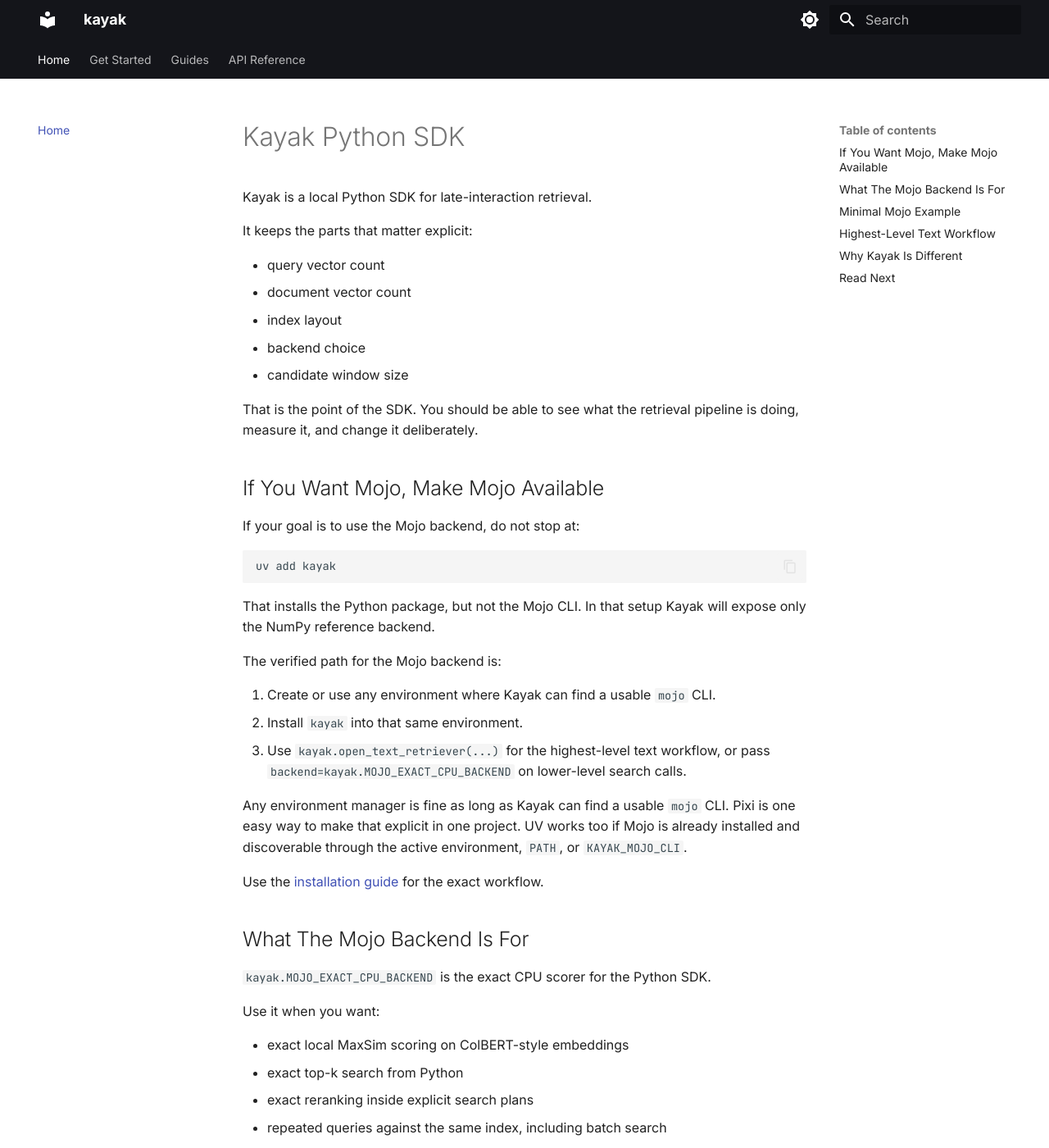
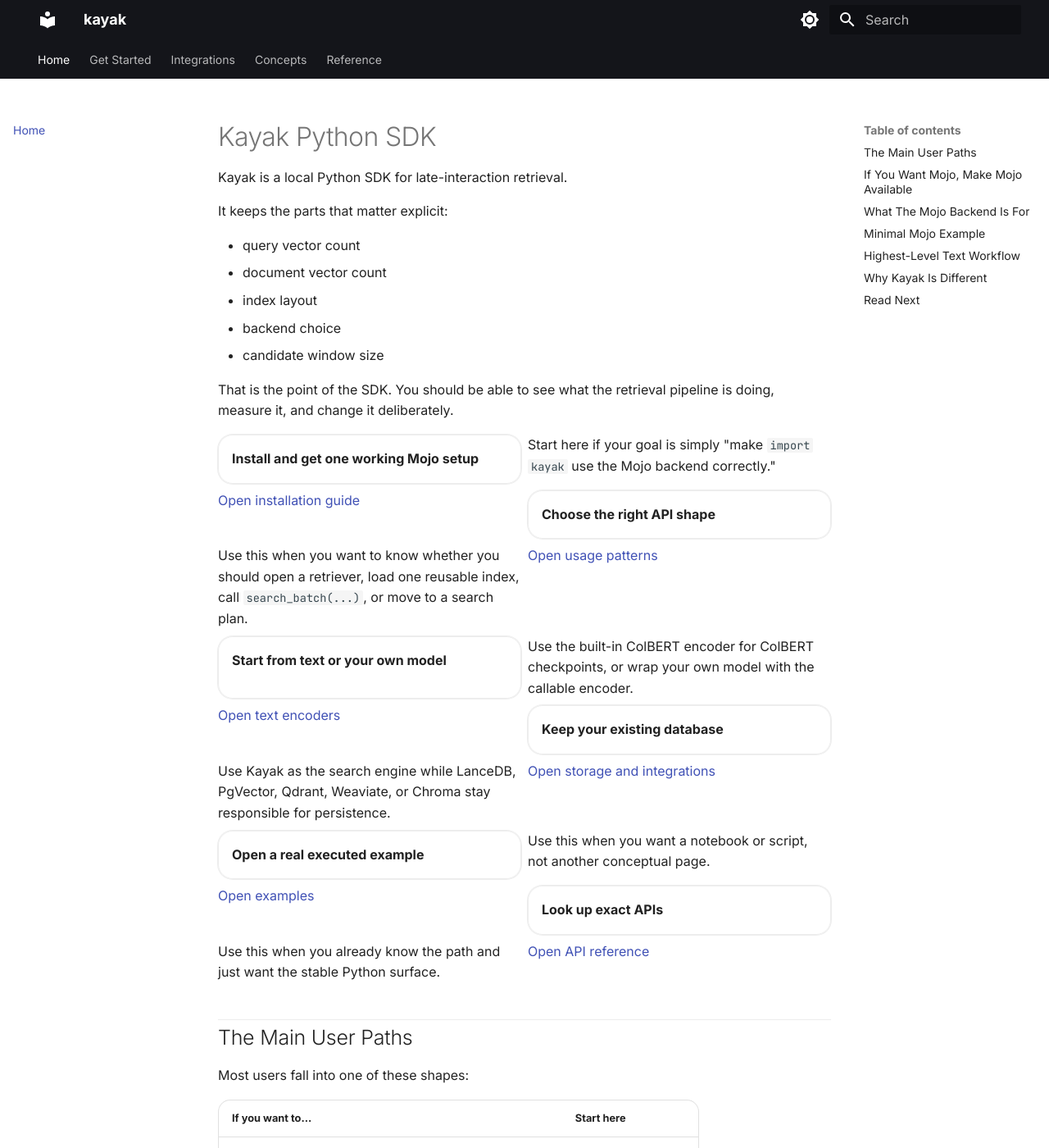
Before and after one commit to teilomillet/kayak-docs, an MkDocs documentation site: the page built from docs/index.md, in a window 1280 px wide and 1400 px high. Shown: the whole window at 82% size. Built offline with MkDocs 1.6.1 and Material for MkDocs 9.7.7, drawn with Linux system fonts in a browser that asks for light colours; some of the changed text lies outside the part shown.

Commit message:
Improve docs navigation and presentation

```diff
--- a/docs/index.md
+++ b/docs/index.md
@@ -12,6 +12,65 @@
 
 That is the point of the SDK. You should be able to see what the retrieval
 pipeline is doing, measure it, and change it deliberately.
+
+<div class="grid cards" markdown>
+
+- __Install and get one working Mojo setup__
+
+  Start here if your goal is simply "make `import kayak` use the Mojo backend
+  correctly."
+
+  [Open installation guide](installation.md)
+
+- __Choose the right API shape__
+
+  Use this when you want to know whether you should open a retriever, load one
+  reusable index, call `search_batch(...)`, or move to a search plan.
+
+  [Open usage patterns](usage-patterns.md)
+
+- __Start from text or your own model__
+
+  Use the built-in ColBERT encoder for ColBERT checkpoints, or wrap your own
+  model with the callable encoder.
+
+  [Open text encoders](text-encoders.md)
+
+- __Keep your existing database__
+
+  Use Kayak as the search engine while LanceDB, PgVector, Qdrant, Weaviate, or
+  Chroma stay responsible for persistence.
+
+  [Open storage and integrations](storage-and-search.md)
+
+- __Open a real executed example__
+
+  Use this when you want a notebook or script, not another conceptual page.
+
+  [Open examples](examples.md)
+
+- __Look up exact APIs__
+
+  Use this when you already know the path and just want the stable Python
+  surface.
+
+  [Open API reference](api.md)
+
+</div>
+
+## The Main User Paths
+
+Most users fall into one of these shapes:
+
+| If you want to... | Start here |
+| --- | --- |
+| get one Mojo-capable install working | [Installation](installation.md) |
+| run one local exact search quickly | [Quickstart](quickstart.md) |
+| choose between retriever, batch search, and plans | [Usage Patterns](usage-patterns.md) |
+| pass a Hugging Face ColBERT checkpoint or your own model | [Text Encoders](text-encoders.md) |
+| keep your vector database and let Kayak search | [Storage + Search](storage-and-search.md) |
+| inspect adapter-specific facts and notebooks | [Vector Databases](vector-databases.md) |
+| serve many same-process callers on one fixed hosted snapshot | [Hosted Engine Python](hosted-engine-python.md) |
 
 ## If You Want Mojo, Make Mojo Available
 
@@ -37,6 +96,11 @@
 `PATH`, or `KAYAK_MOJO_CLI`.
 
 Use the [installation guide](installation.md) for the exact workflow.
+
+!!! note "Short version"
+    `uv add kayak` installs the Python SDK. It does not install Mojo.
+    If you want the Mojo backend, make sure Kayak can discover a usable
+    `mojo` CLI in the same environment.
 
 ## What The Mojo Backend Is For
 
@@ -162,6 +226,7 @@
 - [Installation](installation.md) for the Mojo-capable install paths
 - [Quickstart](quickstart.md) for a working Mojo-first script
 - [Text Encoders](text-encoders.md) for ColBERT-from-HF and bring-your-own-model usage
+- [Examples](examples.md) for executed notebooks and small Python scripts
 - [Usage Patterns](usage-patterns.md) for which API to call for each task
 - [Storage + Search](storage-and-search.md) for the vector-db-as-storage, Kayak-as-search-engine deployment shape
 - [Hosted Engine Python](hosted-engine-python.md) for many same-process callers against one fixed hosted snapshot
--- /dev/null
+++ b/docs/stylesheets/extra.css
@@ -0,0 +1,41 @@
+.md-main__inner {
+  max-width: 76rem;
+}
+
+.md-typeset h1 {
+  margin-bottom: 0.6rem;
+  letter-spacing: -0.02em;
+}
+
+.md-typeset h2 {
+  margin-top: 2.2rem;
+  padding-top: 0.2rem;
+  border-top: 1px solid var(--md-default-fg-color--lightest);
+}
+
+.md-typeset .grid.cards > ul {
+  gap: 0.9rem;
+}
+
+.md-typeset .grid.cards > ul > li {
+  border-radius: 0.9rem;
+  box-shadow: 0 0 0 1px var(--md-default-fg-color--lightest);
+  transition: transform 120ms ease, box-shadow 120ms ease;
+}
+
+.md-typeset .grid.cards > ul > li:hover {
+  transform: translateY(-2px);
+  box-shadow:
+    0 0 0 1px var(--md-primary-fg-color--light),
+    0 8px 24px rgba(0, 0, 0, 0.08);
+}
+
+.md-typeset table:not([class]) {
+  border-radius: 0.75rem;
+  overflow: hidden;
+}
+
+.md-typeset .admonition,
+.md-typeset details {
+  border-radius: 0.85rem;
+}
--- a/mkdocs.yml
+++ b/mkdocs.yml
@@ -24,33 +24,49 @@
     code: JetBrains Mono
   features:
     - navigation.tabs
+    - navigation.sections
+    - navigation.expand
     - navigation.top
+    - navigation.tracking
+    - search.suggest
     - search.highlight
     - content.code.copy
     - content.code.annotate
+    - content.tabs.link
 
 nav:
   - Home: index.md
   - Get Started:
     - Installation: installation.md
     - Quickstart: quickstart.md
+    - Text Encoders: text-encoders.md
     - Usage Patterns: usage-patterns.md
+    - Examples: examples.md
+  - Integrations:
     - Storage + Search: storage-and-search.md
+    - Vector Databases: vector-databases.md
     - Using the Mojo Backend: mojo-backend.md
-  - Guides:
+    - Hosted Engine Python: hosted-engine-python.md
+  - Concepts:
     - Late Interaction: concepts.md
     - Search Plans: search-plans.md
-    - Hosted Engine Python: hosted-engine-python.md
-    - Vector Databases: vector-databases.md
-  - API Reference: api.md
+  - Reference:
+    - API Reference: api.md
+
+extra_css:
+  - stylesheets/extra.css
 
 markdown_extensions:
+  - md_in_html
   - pymdownx.highlight:
       anchor_linenums: true
   - pymdownx.inlinehilite
   - pymdownx.superfences
   - pymdownx.tabbed:
       alternate_style: true
+  - pymdownx.emoji:
+      emoji_index: !!python/name:material.extensions.emoji.twemoji
+      emoji_generator: !!python/name:material.extensions.emoji.to_svg
   - admonition
   - pymdownx.details
   - attr_list
```
Also changed, not shown: docs/examples.md (added, +99 -0 lines), docs/text-encoders.md (+2 -2 lines).
